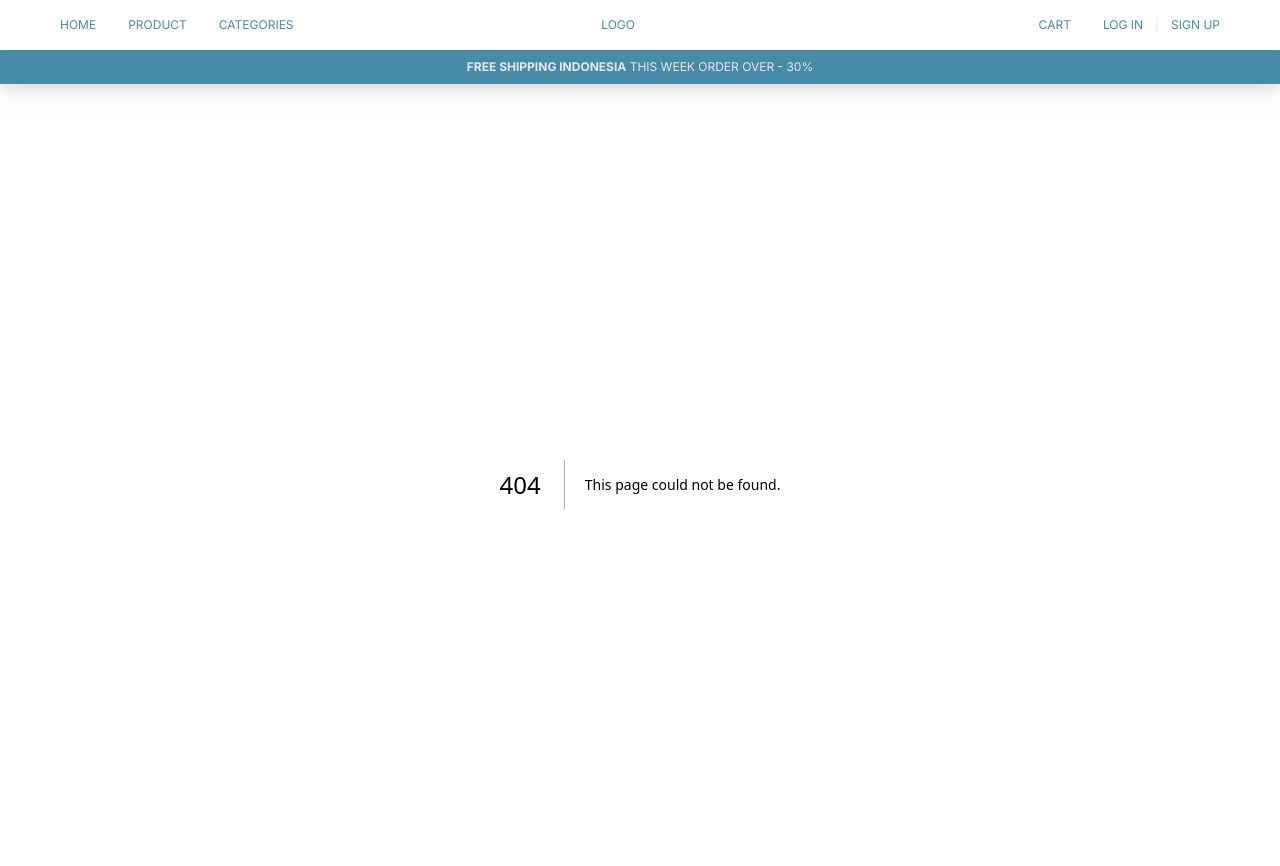
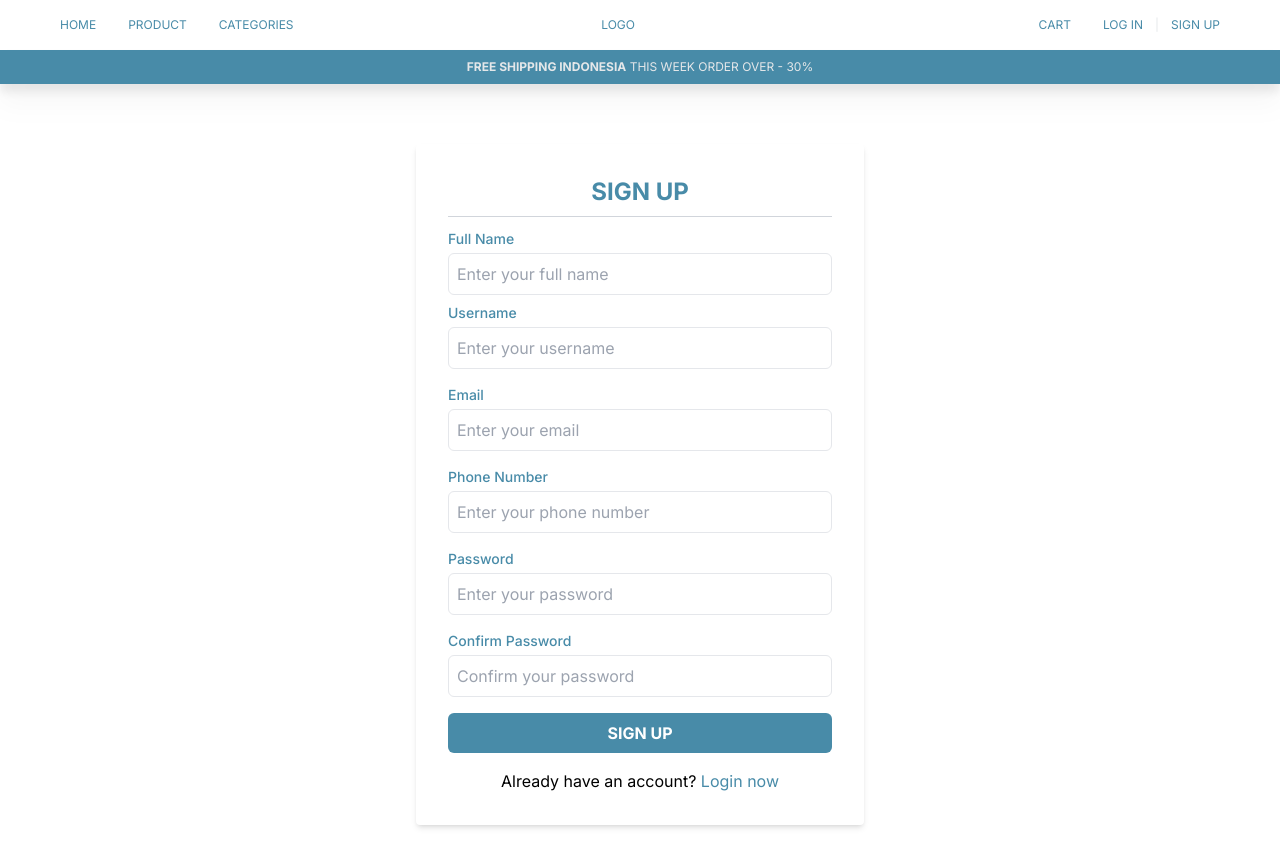
Before and after one commit to awriyou/FP-Rakamin, a Next.js app in the folder frontend/: page /user/signup in a window 1280 px wide. Before the commit this address had no page. Shown: the top 866 px of the page. Built offline with nearby package versions, Linux system fonts and the light colour scheme.

Commit message:
Login and Signup
Add login and signup page

```diff
--- a/frontend/app/components/Navigation.jsx
+++ b/frontend/app/components/Navigation.jsx
@@ -34,11 +34,11 @@ const Navigation = () => {
               <Link className='nav-link text-main mx-8 relative' href='/cart'>
                 CART
               </Link>
-              <Link className='nav-link text-main relative' href='/login'>
+              <Link className='nav-link text-main relative' href='/user/login'>
                 LOG IN
               </Link>
               <span className='text-light mx-3'>|</span>
-              <Link className='nav-link text-main relative' href='/signup'>
+              <Link className='nav-link text-main relative' href='/user/signup'>
                 SIGN UP
               </Link>
             </div>
--- /dev/null
+++ b/frontend/app/user/forgetPassword/page.js
@@ -0,0 +1,52 @@
+import React from 'react';
+import Navbar from '../../components/Navigation';
+
+const ForgotPasswordPage = () => {
+  return (
+    <div>
+      <div className="flex items-center justify-center min-h-screen font-poppins">
+        <div className="bg-white p-8 rounded shadow-md w-full max-w-md">
+          {/* Judul Lupa Password */}
+          <div className="text-center mb-3">
+            <h1 className="text-2xl font-bold text-blue-500" style={{ color: '#488BA8' }}>
+              FORGET PASSWORD
+            </h1>
+            {/* Garis Lurus Horizontal */}
+            <hr className="my-2 border-t border-gray-300" />
+          </div>
+
+          {/* Form */}
+          <form>
+            {/* Email */}
+            <div className="mb-4 font-poppins">
+              <label htmlFor="email" className="block text-sm font-medium text-gray-600" style={{ color: '#488BA8' }}>Email</label>
+              <input
+                type="email"
+                id="email"
+                name="email"
+                className="mt-1 p-2 w-full border rounded-md"
+                placeholder="Enter your email"
+              />
+            </div>
+
+            {/* Reset Password Button */}
+            <button
+              type="submit"
+              className="w-full bg-blue-500 hover:bg-blue-600 text-white p-2 rounded-md focus:outline-none focus:ring focus:border-blue-300 font-bold font-poppins"
+              style={{ backgroundColor: '#488BA8' }}
+            >
+              RESET PASSWORD
+            </button>
+          </form>
+
+          {/* Kembali ke Login Link */}
+          <div className="text-center mt-4 font-poppins">
+            <p>Remember your password? <a href="/user/login" className="font-regular hover:underline" style={{ color: '#488BA8' }}>Login here</a></p>
+          </div>
+        </div>
+      </div>
+    </div>
+  );
+};
+
+export default ForgotPasswordPage;
--- /dev/null
+++ b/frontend/app/user/login/page.js
@@ -0,0 +1,69 @@
+import React from 'react';
+import Navbar from '../../components/Navigation';
+
+const LoginPage = () => {
+  return (
+    <div>
+      <div className="flex items-center justify-center min-h-screen font-poppins">
+        <div className="bg-white p-8 rounded shadow-md w-full max-w-md">
+          {/* Judul Login */}
+          <div className="text-center mb-3">
+            <h1 className="text-2xl font-bold text-blue-500" style={{ color: '#488BA8' }}>
+              LOGIN
+            </h1>
+            {/* Garis Lurus Horizontal */}
+            <hr className="my-2 border-t border-gray-300" />
+          </div>
+
+          {/* Form */}
+          <form>
+            {/* Username/Email */}
+            <div className="mb-4 font-poppins">
+              <label htmlFor="username" className="block text-sm font-medium text-gray-600" style={{ color: '#488BA8' }}>Username or Email</label>
+              <input
+                type="text"
+                id="username"
+                name="username"
+                className="mt-1 p-2 w-full border rounded-md"
+                placeholder="Enter your username or email"
+              />
+            </div>
+
+            {/* Password */}
+            <div className="mb-4">
+              <label htmlFor="password" className="block text-sm font-medium text-gray-600" style={{ color: '#488BA8' }}>Password</label>
+              <input
+                type="password"
+                id="password"
+                name="password"
+                className="mt-1 p-2 w-full border rounded-md"
+                placeholder="Enter your password"
+              />
+            </div>
+
+            {/* Login Button */}
+            <button
+              type="submit"
+              className="w-full bg-blue-500 hover:bg-blue-600 text-white p-2 rounded-md focus:outline-none focus:ring focus:border-blue-300 font-bold font-poppins"
+              style={{ backgroundColor: '#488BA8' }}
+            >
+              LOGIN
+            </button>
+          </form>
+
+          {/* Forget Password Link */}
+          <div className="text-center mt-4">
+            <a href="/user/forgetPassword" className=" font-regular hover:underline" style={{ color: '#488BA8' }}>Forget Password?</a>
+          </div>
+
+          {/* Belum Punya Akun Link */}
+          <div className="text-center mt-2 font-poppins">
+            <p>Don't have an account? <a href="/user/signup" className="font-regular hover:underline" style={{ color: '#488BA8' }}>Sign up now</a></p>
+          </div>
+        </div>
+      </div>
+    </div>
+  );
+};
+
+export default LoginPage;
--- /dev/null
+++ b/frontend/app/user/signup/page.js
@@ -0,0 +1,113 @@
+import React from 'react';
+import Navbar from '../../components/Navigation';
+
+const SignupPage = () => {
+  return (
+   <div>
+    <div className="flex items-center justify-center min-h-screen font-poppins">
+      <div className="bg-white p-8 rounded shadow-md w-full max-w-md mt-10 mb-10 font-poppins ">
+        {/* Judul Signup */}
+        <div className="text-center mb-3">
+          <h1 className="text-2xl font-bold text-blue-500" style={{ color: '#488BA8' }}>
+            SIGN UP
+          </h1>
+          {/* Garis Lurus Horizontal */}
+          <hr className="my-2 border-t border-gray-300" />
+        </div>
+
+        {/* Form */}
+        <form>
+          {/* Nama Lengkap */}
+          <div className="mb-2">
+            <label htmlFor="fullName" className="block text-sm font-medium text-gray-600" style={{ color: '#488BA8' }}>Full Name</label>
+            <input
+              type="text"
+              id="fullName"
+              name="fullName"
+              className="mt-1 p-2 w-full border rounded-md"
+              placeholder="Enter your full name"
+            />
+          </div>
+
+
+          {/* Username */}
+          <div className="mb-4">
+            <label htmlFor="username" className="block text-sm font-medium text-gray-600" style={{ color: '#488BA8' }}>Username</label>
+            <input
+              type="text"
+              id="username"
+              name="username"
+              className="mt-1 p-2 w-full border rounded-md"
+              placeholder="Enter your username"
+            />
+          </div>
+
+          {/* Email */}
+          <div className="mb-4">
+            <label htmlFor="email" className="block text-sm font-medium text-gray-600" style={{ color: '#488BA8' }}>Email</label>
+            <input
+              type="email"
+              id="email"
+              name="email"
+              className="mt-1 p-2 w-full border rounded-md"
+              placeholder="Enter your email"
+            />
+          </div>
+
+          {/* Nomor Telepon */}
+          <div className="mb-4">
+            <label htmlFor="phone" className="block text-sm font-medium text-gray-600" style={{ color: '#488BA8' }}>Phone Number</label>
+            <input
+              type="tel"
+              id="phone"
+              name="phone"
+              className="mt-1 p-2 w-full border rounded-md"
+              placeholder="Enter your phone number"
+            />
+          </div>
+
+          {/* Password */}
+          <div className="mb-4">
+            <label htmlFor="password" className="block text-sm font-medium text-gray-600" style={{ color: '#488BA8' }}>Password</label>
+            <input
+              type="password"
+              id="password"
+              name="password"
+              className="mt-1 p-2 w-full border rounded-md"
+              placeholder="Enter your password"
+            />
+          </div>
+
+          {/* Konfirmasi Password */}
+          <div className="mb-4">
+            <label htmlFor="confirmPassword" className="block text-sm font-medium text-gray-600" style={{ color: '#488BA8' }}>Confirm Password</label>
+            <input
+              type="password"
+              id="confirmPassword"
+              name="confirmPassword"
+              className="mt-1 p-2 w-full border rounded-md"
+              placeholder="Confirm your password"
+            />
+          </div>
+
+{/* Signup Button */}
+<button
+            type="submit"
+            className="w-full bg-blue-500 hover:bg-blue-600 text-white p-2 rounded-md focus:outline-none focus:ring focus:border-blue-300 font-bold"
+            style={{ backgroundColor: '#488BA8' }}
+          >
+            SIGN UP
+          </button>
+        </form>
+
+        {/* Sudah Punya Akun Link */}
+        <div className="text-center mt-4">
+          <p>Already have an account? <a href="/user/login" className="font-regular hover:underline" style={{ color: '#488BA8' }}>Login now</a></p>
+        </div>
+      </div>
+    </div>
+   </div>
+  );
+};
+
+export default SignupPage;
```
